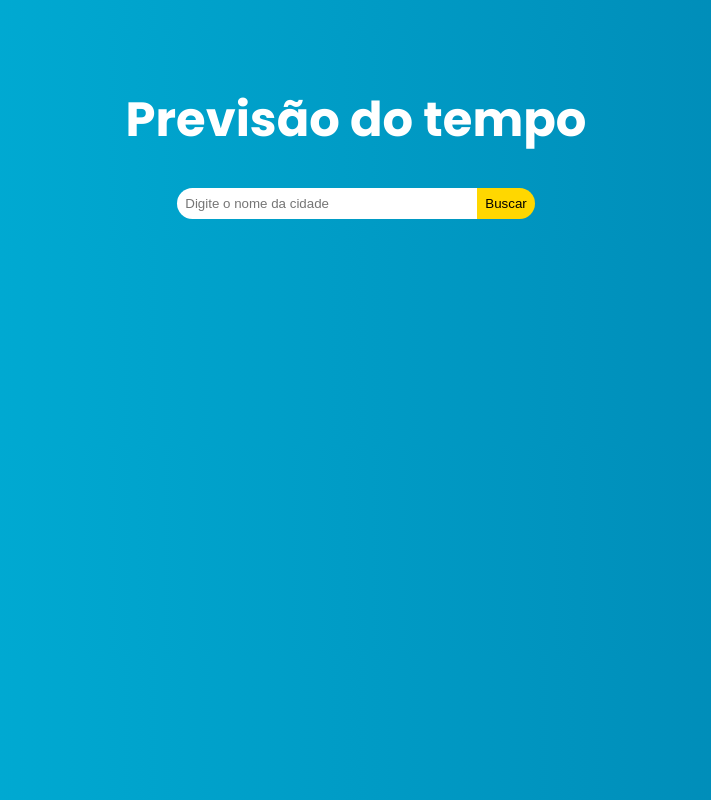
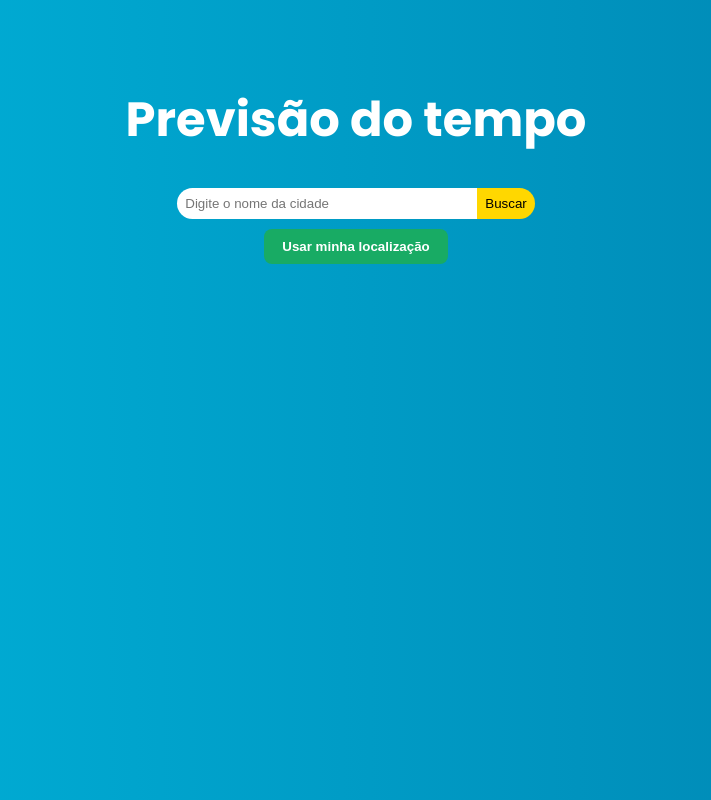
Before and after one commit to fformentini/PrevTempo, a React (Vite) app in the folder prevtempo-react/: page / in a window 1280 px wide. Shown: the whole page, without its empty margins (284-995 px from the left). Built offline with nearby package versions, Linux system fonts and the light colour scheme.

Commit message:
feat: add button my location

```diff
--- a/prevtempo-react/src/App.css
+++ b/prevtempo-react/src/App.css
@@ -58,3 +58,29 @@
   0% { transform: rotate(0deg); }
   100% { transform: rotate(360deg); }
 }
+
+.actions {
+  display: flex;
+  gap: 10px;
+  justify-content: center;
+  margin-top: 10px;
+  flex-wrap: wrap;
+}
+
+.actions button {
+  padding: 10px 18px;
+  border-radius: 8px;
+  border: none;
+  cursor: pointer;
+  font-weight: 600;
+}
+
+.actions button:first-child {
+  background: #18ab64;
+  color: white;
+}
+
+.btn-location {
+  background: #f0f0f0;
+  color: #333;
+}
--- a/prevtempo-react/src/App.jsx
+++ b/prevtempo-react/src/App.jsx
@@ -12,16 +12,10 @@ function App() {
   const [loading, setLoading] = useState(false)
   const inputRef = useRef()
 
-  async function searchCity() {
-    const city = inputRef.current.value
+  async function fetchWeather(q) {
     const apiKey = import.meta.env.VITE_WEATHER_API_KEY
-    const url = `https://api.weatherapi.com/v1/current.json?key=${apiKey}&q=${city}&lang=pt`
-    const urlForecast = `https://api.weatherapi.com/v1/forecast.json?key=${apiKey}&q=${city}&days=5&lang=pt`
-
-    if (!city) {
-      toast.warn("Digite o nome da cidade!")
-      return
-    }
+    const url = `https://api.weatherapi.com/v1/current.json?key=${apiKey}&q=${q}&lang=pt`
+    const urlForecast = `https://api.weatherapi.com/v1/forecast.json?key=${apiKey}&q=${q}&days=5&lang=pt`
 
     try {
       setLoading(true)
@@ -34,30 +28,82 @@ function App() {
       setWeather(currentResponse.data)
       setForecast(forecastResponse.data.forecast)
 
-      toast.success("Cidade encontrada!")
-
+      return currentResponse.data
     } catch (err) {
-      // Cidade inválida → limpa dados
       setWeather(null)
       setForecast(null)
+      throw err
+    } finally {
+      setLoading(false)
+    }
+  }
 
+  async function searchCity() {
+    const city = inputRef.current.value?.trim()
+
+    if (!city) {
+      toast.warn("Digite o nome da cidade!")
+      return
+    }
+
+    try {
+      await fetchWeather(city)
+      toast.success("Cidade encontrada!")
+    } catch (err) {
       toast.error("Cidade não encontrada!")
       console.error("Erro ao buscar cidade:", err)
     }
-    finally {
-      setLoading(false) // ⬅️ Finaliza carregamento
+  }
+
+  function useMyLocation() {
+    if (!navigator.geolocation) {
+      toast.error("Seu navegador não suporta geolocalização.")
+      return
     }
 
+    navigator.geolocation.getCurrentPosition(
+      async (pos) => {
+        const { latitude, longitude } = pos.coords
+        const q = `${latitude},${longitude}`
+
+        try {
+          const data = await fetchWeather(q)
+          if (inputRef.current) inputRef.current.value = data.location.name
+          toast.success("Localização encontrada!")
+        } catch (err) {
+          toast.error("Não consegui buscar sua localização.")
+          console.error("Erro ao buscar localização:", err)
+        }
+      },
+      (err) => {
+        if (err.code === 1) toast.warn("Permissão de localização negada.")
+        else if (err.code === 2) toast.warn("Não foi possível obter sua localização.")
+        else toast.warn("Tempo esgotado ao obter localização.")
+      },
+      { enableHighAccuracy: true, timeout: 10000 }
+    )
   }
-
 
   return (
     <div className='container-weather'>
       <h1>Previsão do tempo</h1>
-      <input ref={inputRef} type="text" placeholder='Digite o nome da cidade' />
-      <button onClick={searchCity}>Buscar</button>
 
-       {/* exibição de loading */}
+      <input
+  ref={inputRef}
+  type="text"
+  placeholder='Digite o nome da cidade'
+  onKeyDown={(e) => {
+    if (e.key === "Enter") {
+      searchCity()
+    }
+  }}
+/>
+      <button onClick={searchCity} disabled={loading}>Buscar</button>
+      <div className="actions">
+      <button onClick={useMyLocation} disabled={loading}>Usar minha localização</button>
+      </div>
+
+      {/* exibição de loading */}
       {loading && (
         <div className="spinner-container">
           <div className="spinner"></div>
@@ -68,7 +114,6 @@ function App() {
       {!loading && weather && <WeatherInfo weather={weather} />}
       {!loading && forecast && <Forecast forecast={forecast} />}
 
-
       <ToastContainer
         position="top-right"
         autoClose={3000}
@@ -78,7 +123,6 @@ function App() {
         pauseOnHover
         draggable
       />
-
     </div>
   )
 }
--- a/prevtempo-react/src/components/foreCast/ForeCast.jsx
+++ b/prevtempo-react/src/components/foreCast/ForeCast.jsx
@@ -6,7 +6,7 @@ function Forecast({ forecast }) {
       <h2>Previsão para os próximos dias</h2>
 
       <div className="forecast-days">
-        {forecast.forecastday.slice(2).map((day) => {
+        {forecast.forecastday.slice(0).map((day) => {
           const date = new Date(day.date)
           const formattedDate = date.toLocaleDateString('pt-BR', {
             weekday: 'long' ,
```
